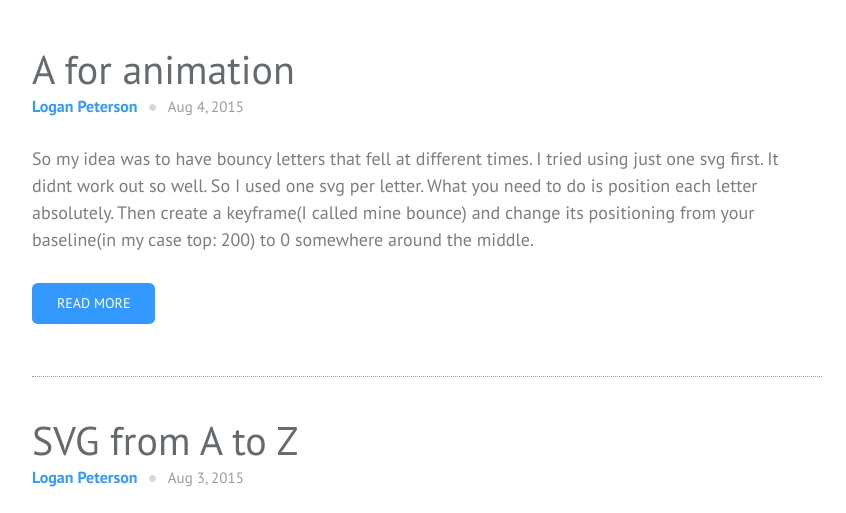
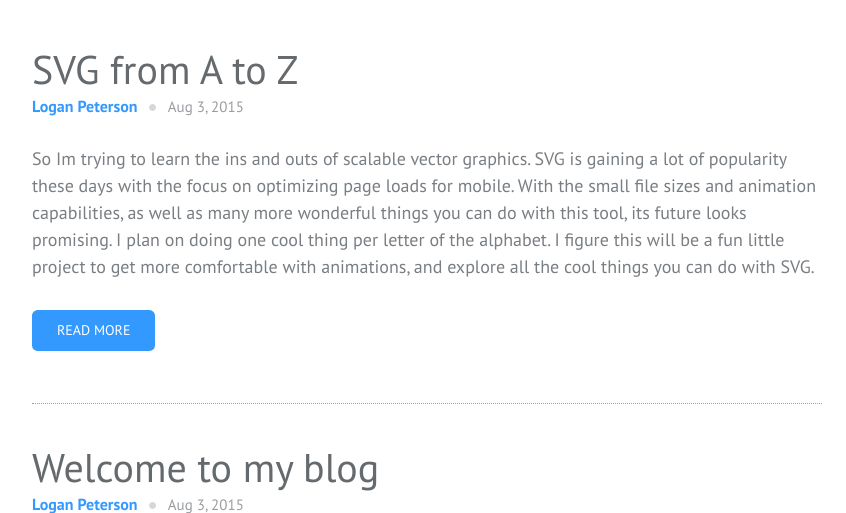
Before and after one commit to LoganAaron/loganaaron.github.io, a Jekyll site: the page built from index.html, in a window 1280 px wide and 900 px high, cut to the strip 387-900 px from the top of the window. Shown: the whole strip, without its empty margins (213-1059 px from the left). Built offline with Jekyll 4.4.1, drawn with Linux system fonts in a browser that asks for light colours; the list of posts is cut into pages by our own code; some of the changed text lies outside the part shown.

Commit message:
Post Removal
Decided not to do a post per letter on my svg from a to z

```diff
--- a/_posts/2015-08-03-AforAnimation.md
+++ /dev/null
@@ -1,22 +0,0 @@
----
-layout: post
-title: "A for animation"
-date:   2015-08-04 00:36:00
-category: SVG SVGfromAtoZ
-image: svg-a2z-banner.png
----
-
-So my idea was to have bouncy letters that fell at different times. I tried using just one svg first. It didnt work out so well. So I used one svg per letter.
-What you need to do is position each letter absolutely.
-Then create a keyframe(I called mine bounce) and change its positioning from your baseline(in my case top: 200) to 0 somewhere around the middle.
-
-I turned the font weight to bold as well towards the middle of the keyframe, this makes it look like it grows bigger and has to fall back down. As you can see I changed the color of the fill throughout the animation.
-
-So youll give each svg its own id and add css animation to it.  They all get the bounce keyframe just different start times spaced out .5s from each other. the ease-in-out transition is nice on this particular animation.
-
-<p data-height="291" data-theme-id="17558" data-slug-hash="QbJJNa" data-default-tab="result" data-user="loganaaron" class='codepen'>See the Pen <a href='http://codepen.io/loganaaron/pen/QbJJNa/'>A - SVGfromAtoZ</a> by Logan Peterson (<a href='http://codepen.io/loganaaron'>@loganaaron</a>) on <a href='http://codepen.io'>CodePen</a>.</p>
-<script async src="//assets.codepen.io/assets/embed/ei.js"></script>
-
-<a href="http://codepen.io/collection/ABNJQQ/">Here is a link</a> to the SVG from A to Z collection on my codepen.
-
-Find out about css animations and keyframes <a href="https://developer.mozilla.org/en-US/docs/Web/Guide/CSS/Using_CSS_animations">here</a>.
--- a/_posts/2015-08-03-SVGfromAtoZ.md
+++ b/_posts/2015-08-03-SVGfromAtoZ.md
@@ -6,6 +6,6 @@ category: SVG SVGfromAtoZ
 image: svg-a2z-banner.png
 ---
 
-So Im trying to learn the ins and outs of scalable vector graphics. SVG is gaining a lot of popularity these days with the focus on optimizing page loads for mobile. With the small file sizes and animation capabilities, as well as many more wonderful things you can do with this tool, I plan on doing one cool thing per letter of the alphabet. Obviously there are some things in the svg documentation that share the same letter so I wont be able to get to everything, but I figure this will be a fun way to explore this technology.
+So Im trying to learn the ins and outs of scalable vector graphics. SVG is gaining a lot of popularity these days with the focus on optimizing page loads for mobile. With the small file sizes and animation capabilities, as well as many more wonderful things you can do with this tool, its future looks promising. I plan on doing one cool thing per letter of the alphabet. I figure this will be a fun little project to get more comfortable with animations, and explore all the cool things you can do with SVG.
 
-<a href="http://codepen.io/collection/ABNJQQ/">Here is a link</a> to the code on my codepen but I will be going through each one in detail describing my thought process and how things work.
+<a href="http://codepen.io/collection/ABNJQQ/">Here is a link</a> to the code on my codepen.
```
Also changed, not shown: 1 other file.
